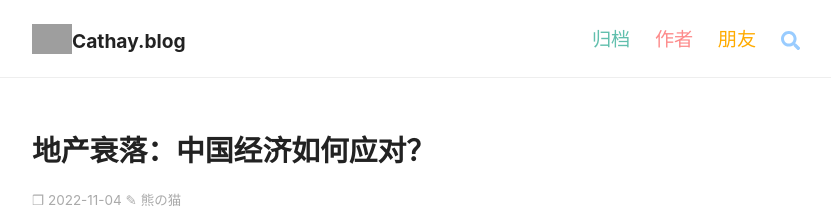
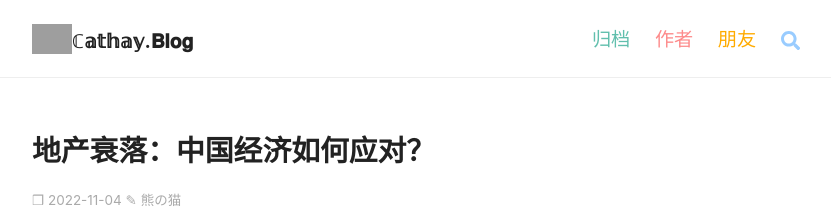
Before and after one commit to ColinAZ/blog, a Jekyll site: the page built from index.html, in a window 1280 px wide. Shown: the top 222 px of the page, without its empty margins (224-1055 px from the left). Built offline with Jekyll 4.4.1, drawn with Linux system fonts in a browser that asks for light colours; the list of posts is cut into pages by our own code; comment, search, counter and statistics services are not loaded; grey boxes are pictures that could not be loaded.

Commit message:
ℂ𝕒𝕥𝕙𝕒𝕪𝐁𝐥𝐨𝐠

```diff
--- a/_includes/navigation.html
+++ b/_includes/navigation.html
@@ -2,7 +2,7 @@
   <div class="nav">
 	<div class="nav-container">
     <a title="Cathay.blog" href="{{ site.baseurl }}/">
-		<div class="logo">Cathay.blog</div>
+		<div class="logo">ℂ𝕒𝕥𝕙𝕒𝕪.𝐁𝐥𝐨𝐠</div>
 	</a>
     <h1 class="hidden">华文小站-Cathay.blog</h1>
 	<div class="desktop">
```
